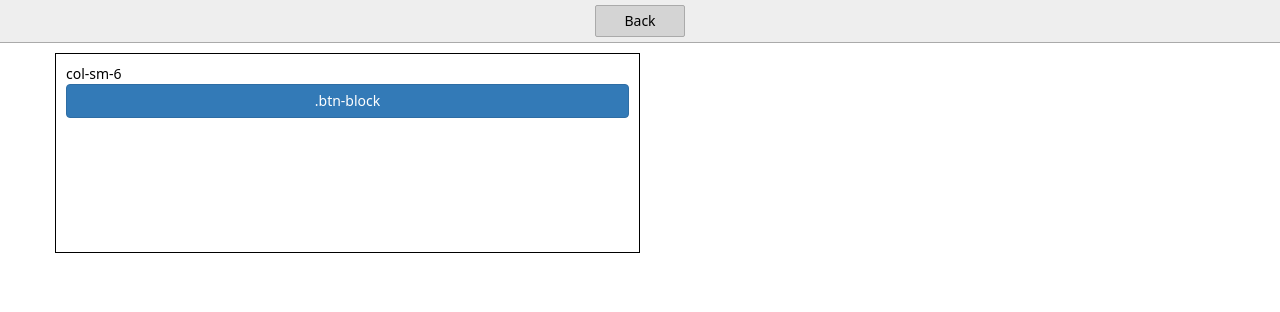
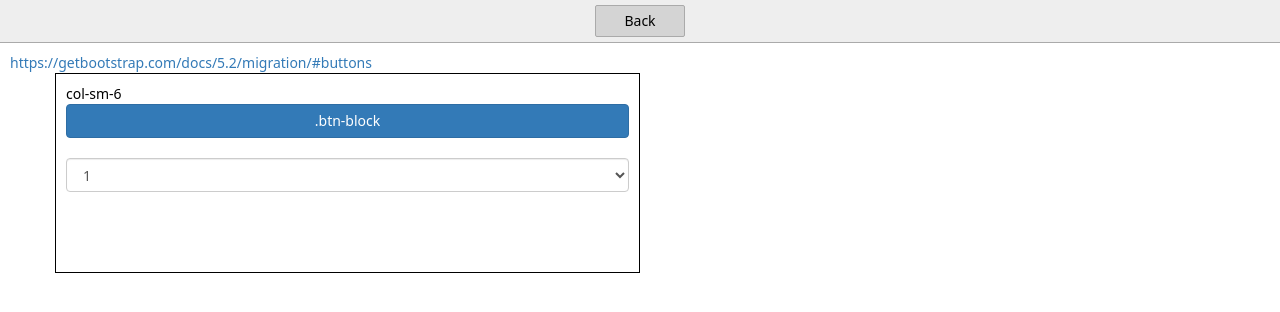
Before and after one commit to amanvishnani/Bootstrap-3-to-5-KS, a plain HTML site: page page6.html in a window 1280 px wide. Drawn offline with nearby package versions, Linux system fonts and the light colour scheme.

Commit message:
2 files modified

```diff
--- a/page6.html
+++ b/page6.html
@@ -36,11 +36,22 @@
       <a href="/" aria-current="page">Back</a>
     </nav>
     <main>
+      <a href="https://getbootstrap.com/docs/5.2/migration/#buttons">
+        https://getbootstrap.com/docs/5.2/migration/#buttons
+      </a>
       <div class="container">
         <div class="row">
           <div class="col-sm-6 box-av">
             col-sm-6
             <button class="btn btn-primary btn-block">.btn-block</button>
+            <br />
+            <select class="form-control">
+              <option>1</option>
+              <option>2</option>
+              <option>3</option>
+              <option>4</option>
+              <option>5</option>
+            </select>
           </div>
         </div>
       </div>
```
Also changed, not shown: index.html (+1 -1 lines).
